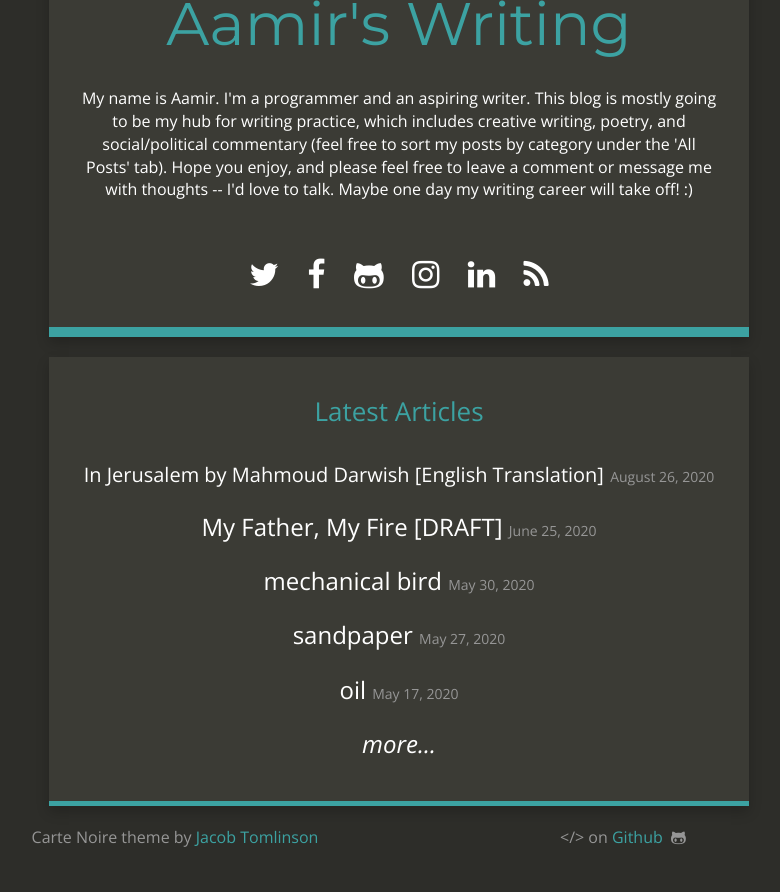
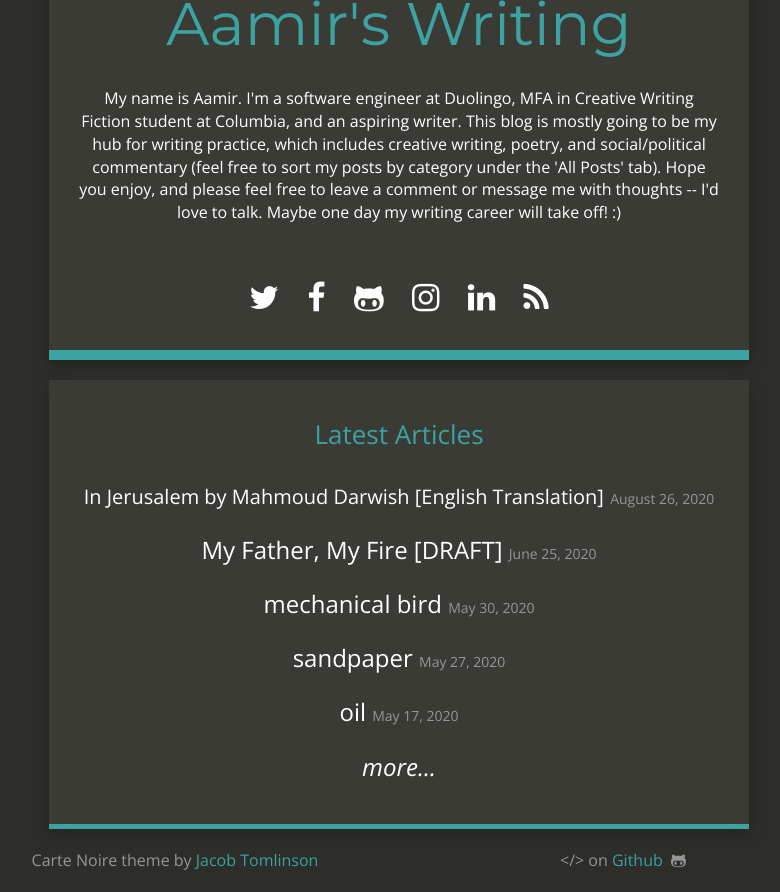
Before and after one commit to jacobtomlinson/carte-noire, a Jekyll site: the page built from index.html, in a window 1280 px wide, cut to the strip 174-1066 px from the top of the page. Shown: the whole strip, without its empty margins (241-1021 px from the left). Built offline with Jekyll 4.4.1, drawn with Linux system fonts in a browser that asks for light colours; nearby versions of some CDN libraries; before the commit the page ends 1043 px from its top, so only the background shows below that.

Commit message:
Update bio

```diff
--- a/_config.yml
+++ b/_config.yml
@@ -4,7 +4,7 @@ email: aamirazhar@gmail.com
 description: "Just a kid trying to make sense of the world around him."
 baseurl: ""
 url: "https://aamirazhar.me/"
-title_description: "My name is Aamir. I'm a programmer and an aspiring writer. This blog is mostly going to be my hub for writing practice, which includes creative writing, poetry, and social/political commentary (feel free to sort my posts by category under the 'All Posts' tab). Hope you enjoy, and please feel free to leave a comment or message me with thoughts -- I'd love to talk.  Maybe one day my writing career will take off! :)"
+title_description: "My name is Aamir. I'm a software engineer at Duolingo, MFA in Creative Writing Fiction student at Columbia, and an aspiring writer. This blog is mostly going to be my hub for writing practice, which includes creative writing, poetry, and social/political commentary (feel free to sort my posts by category under the 'All Posts' tab). Hope you enjoy, and please feel free to leave a comment or message me with thoughts -- I'd love to talk.  Maybe one day my writing career will take off! :)"
 title_image: "https://i.imgur.com/J6IDEnG.jpg"
 google_analytics: "UA-79202944-1"
 disqus_account: aamirazhar
```
